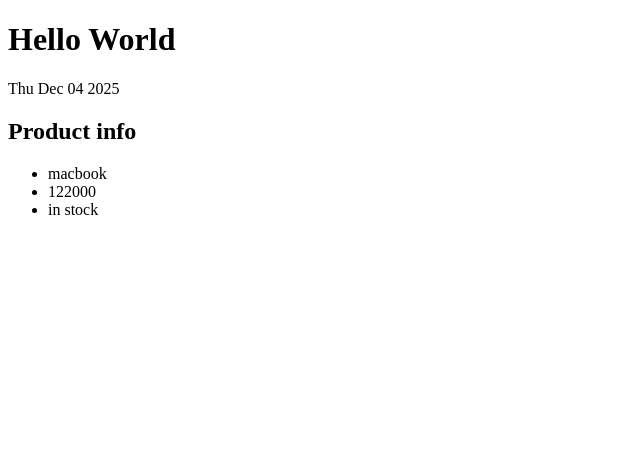
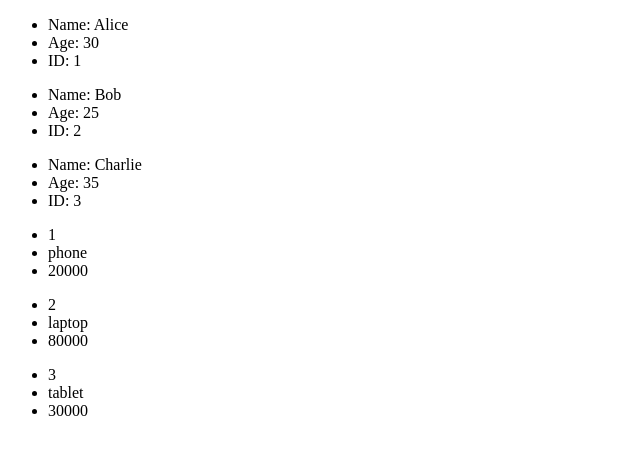
Before and after one commit to iom-future/react-for-beginners1, a React (Vite) app: page / in a window 1280 px wide. Shown: the top 454 px of the page, without its empty margins (0-640 px from the left). Built offline with nearby package versions, Linux system fonts and the light colour scheme.

Commit message:
learn list and list rendering

```diff
--- a/src/App.jsx
+++ b/src/App.jsx
@@ -1,16 +1,12 @@
 //Registering a component
 //1. import it
-import Greet from "./components/Greet.jsx"
-import Header from  "./components/Header.jsx"
-import MainContent from "./components/MainContent.jsx"
-import Footer from "./components/Footer.jsx"
-import WelcomeMessage from "./components/WelcomeMessage.jsx"
-import JSXRule from "./components/JSXRule.jsx"
-import ProductInfo from "./components/ProductInfo.jsx"
+
+import UserList from "./components/UserList.jsx"
+import ProductList from "./components/ProductList.jsx";
 function App() {
     return(<div>
-     <Greet/>
-     <ProductInfo />
+     <UserList />
+     <ProductList/>
     </div>);
 }
 
--- /dev/null
+++ b/src/components/ProductList.jsx
@@ -0,0 +1,23 @@
+const ProductList = ()=>{
+    let product = [
+        {id:1,name:"phone",price:20000},
+        {id:2,name:"laptop",price:80000},
+        {id:3,name:"tablet",price:30000}
+    ]
+    return(
+        <div>
+            {product.map(({id,name,price})=>(//destructure the elements of the product array, which is a object
+
+                <ul key={id}>
+                    <li>{id}</li>
+                    <li>{name}</li>
+                    <li>{price}</li>
+                </ul>
+
+            )
+
+            )}
+        </div>
+    )
+}
+export default ProductList
--- /dev/null
+++ b/src/components/UserList.jsx
@@ -0,0 +1,24 @@
+//if you add JS in between(or within) a html tag the JS code ust be wrapped within a {}
+function UserList() {
+    let users = [
+        {id:1,name:"Alice",age:30},
+        {id:2,name:"Bob",age:25},
+        {id:3,name:"Charlie",age:35}];
+    return (
+
+        <div>
+      {users.map(user =>
+         (<ul key={user.id}>
+            <li>Name: {user.name}</li>
+            <li>Age: {user.age}</li>
+            <li>ID: {user.id}</li>
+         </ul>)
+        )
+    }
+
+
+        </div>
+  )
+}
+
+export default UserList
```
